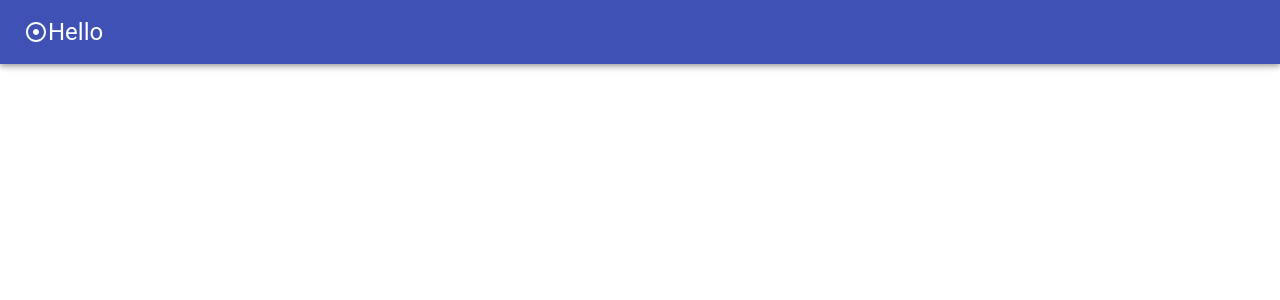
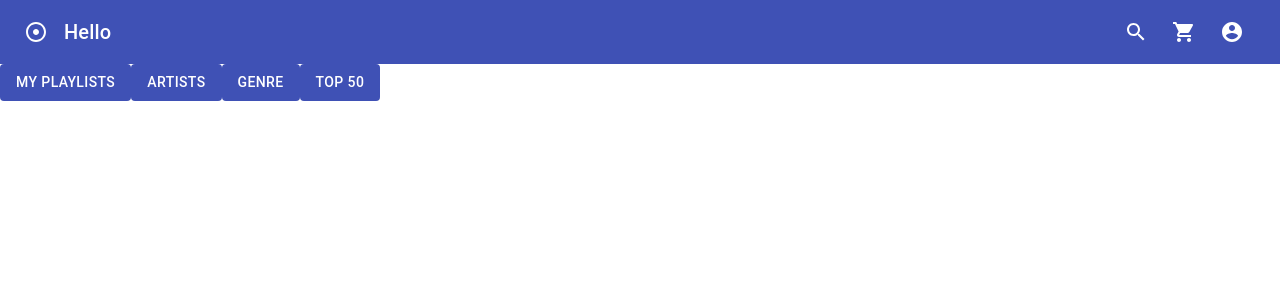
Before and after one commit to lyds214/Quickify, a React (Create React App) app: page / in a window 1280 px wide. Shown: the top 300 px of the page. Built offline with nearby package versions, Linux system fonts and the light colour scheme.

Commit message:
6/26/21
Added appbar, buttons, and button icons

```diff
--- a/src/App.js
+++ b/src/App.js
@@ -1,23 +1,12 @@
 // import './App.css';
-import { AppBar, IconButton, Toolbar, Typography } from '@material-ui/core'
-
-//Icons
-import AdjustIcon from '@material-ui/icons/Adjust';
-import ShoppingCartOutlinedIcon from '@material-ui/icons/ShoppingCartOutlined';
+import Header from "./components/Header";
+import GroupButton from "./components/GroupButton";
 
 function App() {
   return (
    <div>
-     <AppBar position = "static">
-       <Toolbar>
-         <AdjustIcon/>
-
-         <Typography variant = "h5">
-           Hello
-         </Typography>
-
-       </Toolbar>
-     </AppBar>
+     <Header/>
+     <GroupButton/>
    </div>
   );
 }
--- /dev/null
+++ b/src/components/GroupButton.js
@@ -0,0 +1,18 @@
+import React from 'react'
+import { Button } from '@material-ui/core'
+
+const GroupButton = () => {
+    return (
+        <div>
+            <Button variant = "contained" color = "primary" disableElevation>My Playlists</Button>
+            <Button variant = "contained" color = "primary" disableElevation>Artists</Button>
+            <Button variant = "contained" color = "primary" disableElevation>Genre</Button>
+            <Button variant = "contained" color = "primary" disableElevation>Top 50</Button>
+
+
+
+        </div>
+    )
+}
+
+export default GroupButton
--- /dev/null
+++ b/src/components/Header.js
@@ -0,0 +1,48 @@
+import React from 'react'
+import { AppBar, IconButton, Toolbar, Typography, makeStyles } from '@material-ui/core'
+
+//Icons
+import AdjustIcon from '@material-ui/icons/Adjust';
+import ShoppingCartIcon from '@material-ui/icons/ShoppingCart';
+import SearchIcon from '@material-ui/icons/Search';
+import AccountCircle from '@material-ui/icons/AccountCircle';
+
+const useStyles = makeStyles((theme) => ({
+    logoSpacing: {
+        marginRight: theme.spacing(2),
+    },
+    logoRight: {
+        marginLeft: 'auto',
+    }
+}))
+
+const Header = () => {
+
+    const classes = useStyles()
+
+    return (
+        <div>
+            <AppBar position = "static" elevation = {0}>
+                <Toolbar>
+                    <AdjustIcon className = {classes.logoSpacing}/>
+                    <Typography variant = "h6">Hello</Typography>
+
+                    <div className = {classes.logoRight}>
+                        <IconButton color = "inherit">
+                            <SearchIcon/>
+                        </IconButton>
+                        <IconButton color = "inherit">
+                            <ShoppingCartIcon/>
+                        </IconButton>
+                        <IconButton color = "inherit">
+                            <AccountCircle/>
+                        </IconButton>
+                    </div>
+                </Toolbar>
+
+            </AppBar>
+        </div>
+    )
+}
+
+export default Header
```
